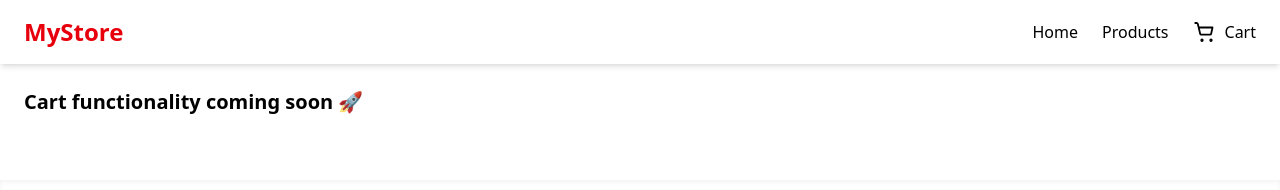
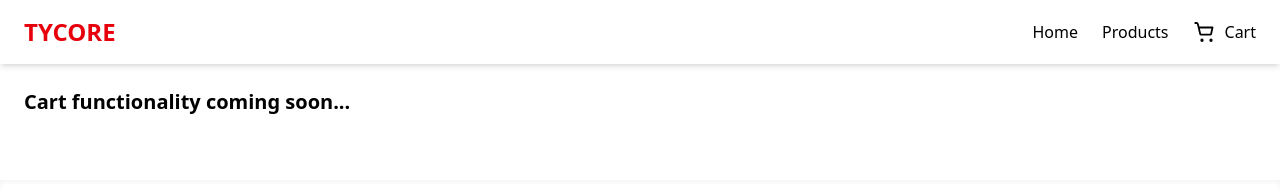
Before and after one commit to akshat23yash15-creator/E-commerce-webapp, a React app: page /cart in a window 1280 px wide. Shown: the top 190 px of the page. Built offline with nearby package versions, Linux system fonts and the light colour scheme; the HTML template or start-up script is replaced by a standard one.

Commit message:
changes made

```diff
--- a/src/components/Navbar.jsx
+++ b/src/components/Navbar.jsx
@@ -5,7 +5,7 @@ const Navbar = () => {
         <nav className="bg-white shadow-md px-6 py-4 flex justify-between items-center">
 
             <Link to="/" className="text-2xl font-bold text-red-600">
-                MyStore
+                TYCORE
             </Link>
 
             <ul className="flex gap-6 font-medium items-center">
--- a/src/pages/Cart.jsx
+++ b/src/pages/Cart.jsx
@@ -1,7 +1,7 @@
 const Cart = () => {
   return (
     <div className="p-6 text-xl font-semibold">
-      Cart functionality coming soon 🚀
+      Cart functionality coming soon...
     </div>
   )
 }
```
